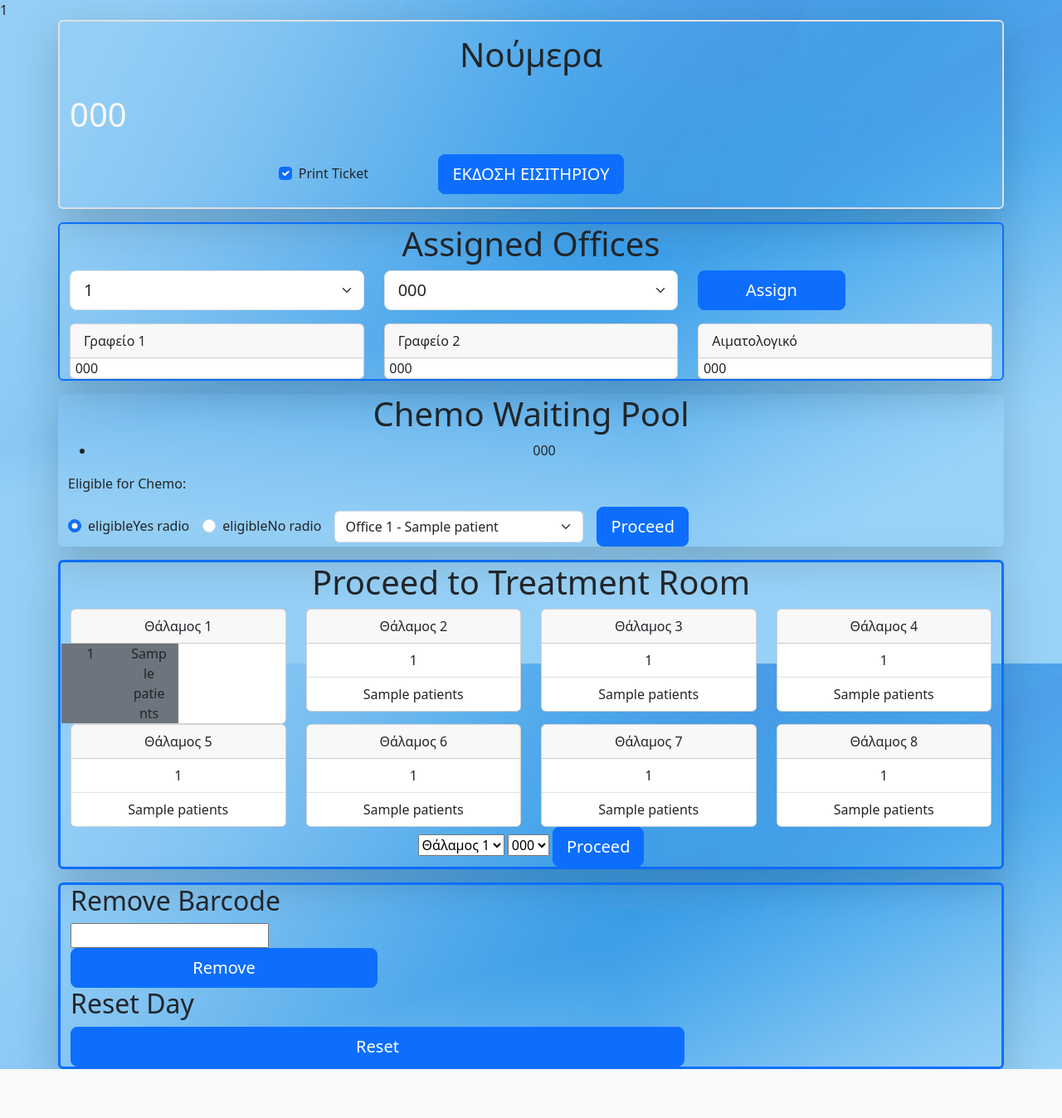
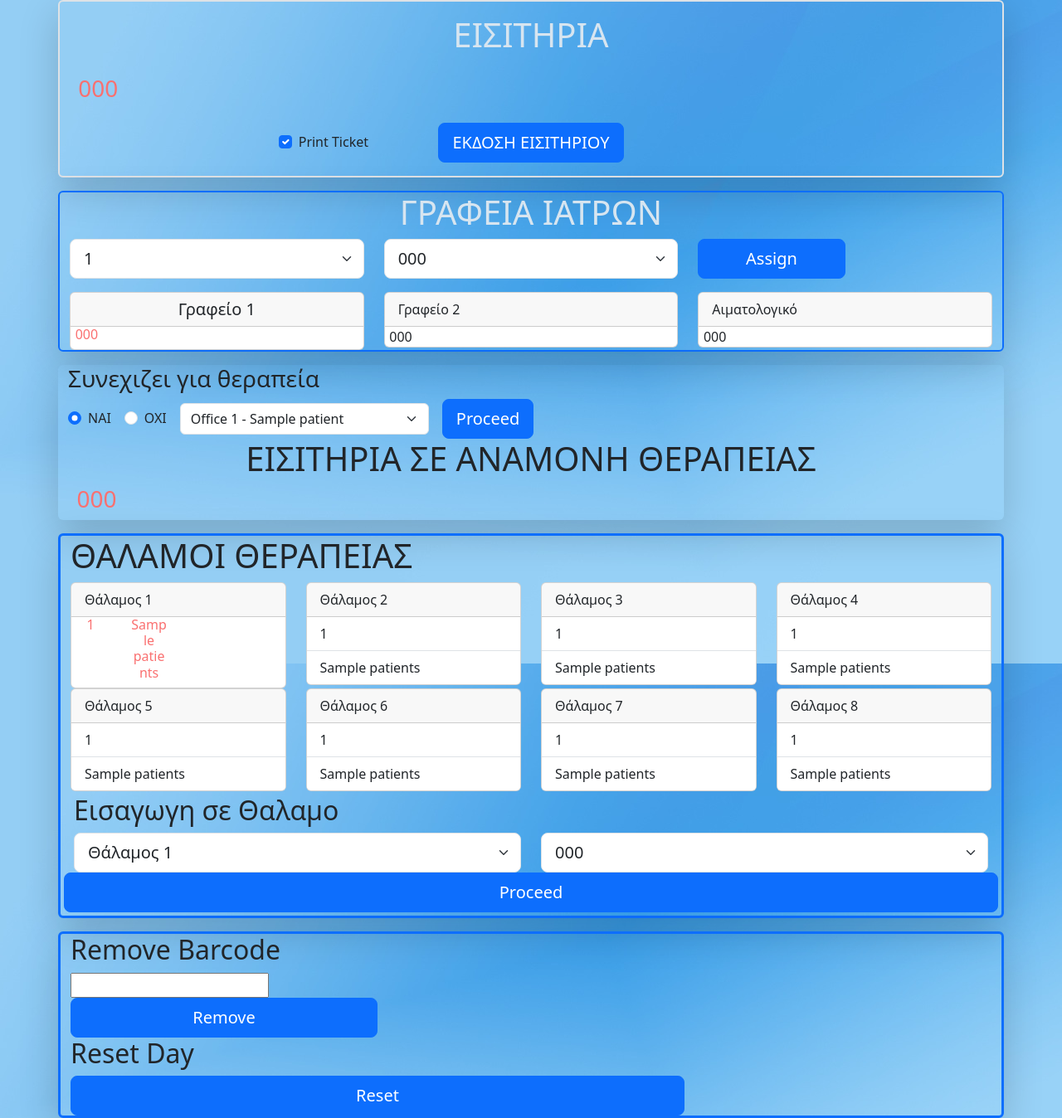
Before and after one commit to evtasos/kmh, a Flask app: template templates/staff.html in a window 1280 px wide. Shown: the whole page at 83% size. Before the commit the page ends 1289 px from the top, so only its background shows below. Run offline with Flask 3, Linux system fonts and the light colour scheme; the template is opened without the code that fills it: most values are stand-ins (such as "Sample title", 1, 10 or a date in 2020).

Commit message:
changing the htmls

```diff
--- a/templates/staff.html
+++ b/templates/staff.html
@@ -1,7 +1,7 @@
 <!DOCTYPE html>
 <html>
-1<head>
-    <title>Pools</title>
+<head>
+    <title>KMH</title>
 
     <link rel="stylesheet" href="https://cdn.jsdelivr.net/npm/bootstrap@5.3.0/dist/css/bootstrap.min.css">
 
@@ -9,21 +9,28 @@
         .message-container {
             display: none;
             position: fixed;
-            top: 10%;
+            top: 5%;
             right: 10%;
-            /* opacity: 0.4; */
+            opacity: 0.7;
             transform: translateY(-50%);
             /* background-color: lightgray; */
-            background: rgba(233, 111, 111, 0.24);
+            background: rgb(172, 83, 83);
             padding: 10px;
             border-radius: 5px;
             white-space: nowrap;
             overflow: hidden;
             text-overflow: ellipsis;
         }
+        .barcode-text {
+            color: #fa7070  ; /* Set the desired color */
+            }
+        .barcode-text2 {
+            color: #D7E5F0  ; /* Set the desired color */
+            }
+
         body {
-            /* background-image: url('https://cdn.fansshare.com/photo/backgroundimage/body-by-bg-for-website-1467130724.jpg'); */
-            background-image: url('../static/assets/body-by-bg-for-website-1467130724.jpg');
+            /* background-image: url('https://cdn.fansshare.com/photo/backgroundimage/body-blue.jpg'); */
+            background-image: url('../static/assets/body-blue.jpg');
 
 
         }
@@ -37,13 +44,13 @@
         <div class="container border border-lightgrey border-2 shadow-lg rounded">
             <!--  shadow p-3 mb-5 bg-body rounded -->
             <div class="row text-center p-3">
-                <div class="h1 text-dark">Νούμερα</div>
+                <div class="h1 barcode-text2">ΕΙΣΙΤΗΡΙΑ</div>
             </div>
 
 
                     <div class="row col-12">
                     {% for barcode in office_pool %}
-                    <div class="col-sm-1 h1 text-light text-center">{{ barcode }}</div>
+                    <div class="col-sm-1 h3 barcode-text text-center">{{ barcode }}</div>
                     {% endfor %}
                     </div>
 
@@ -70,8 +77,8 @@
         <h2>----------------------------</h2>
         </div> -->
         <div class="container border border-primary border-2 shadow-lg rounded mt-3">
-        <div class="row text-center">
-        <h1>Assigned Offices</h1>
+            <div class="row text-center barcode-text2">
+            <h1>ΓΡΑΦΕΙΑ ΙΑΤΡΩΝ</h1>
             </div>
 
 
@@ -97,16 +104,17 @@
                 </div>
             </div>
 
+
         <div class="row">
             <div class="col-md-4">
                 <div class="card">
-                    <div class="card-header">
+                    <div class="card-header h5 text-center">
                         Γραφείο 1
                     </div>
                     <div class="list-group list-group-flush">
                         <div class="row">
                             {% for barcode in assigned_offices['Γραφείο1'] %}
-                            <div class="col-2 text-center">{{ barcode }}</div>
+                            <div class="col-2 barcode-text h6 text-center">{{ barcode }}</div>
                             {% endfor %}
                         </div>
                     </div>
@@ -146,50 +154,19 @@
     </div>
     <!-- <h2>----------------------------</h2> -->
     <div class="container  shadow-lg rounded mt-3">
-        <div class="text-center">
-            <h1>Chemo Waiting Pool</h1>
-            <ul>
-                {% for barcode in chemo_waiting_pool %}
-                <li>{{ barcode }}</li>
-                {% endfor %}
-            </ul>
-        </div>
+        <h3>Συνεχιζει για θεραπεία</h3>
+        <div class="d-flex align-items-center">
 
-    <p>Eligible for Chemo:</p>
-
-    <!-- <div class="form-check">
-        <input class="form-check-input" type="radio" name="flexRadioDefault" id="eligibleYes" checked>
-        <label class="form-check-label" for="eligibleYes">
-            eligibleYes radio
-        </label>
-      </div>
-      <div class="form-check">
-        <input class="form-check-input" type="radio" name="flexRadioDefault" id="eligibleNo" >
-        <label class="form-check-label" for="eligibleNo">
-            eligibleNo  radio
-        </label>
-      </div>
-    <select class="form-select" id="chemoSelect" aria-label="Chemo Select" style="width: 300px;">
-        {% for office_number, barcodes in assigned_offices.items() %}
-            {% for barcode in barcodes %}
-                <option value="{{ barcode }}">Office {{ office_number }} - {{ barcode }}</option>
-            {% endfor %}
-        {% endfor %}
-    </select>
-    <button type="button" class="btn btn-primary btn-lg" onclick="proceedToChemo()">Proceed</button> -->
-
-
-    <div class="d-flex align-items-center">
             <div class="form-check me-3">
                 <input class="form-check-input" type="radio" name="flexRadioDefault" id="eligibleYes" checked>
                 <label class="form-check-label" for="eligibleYes">
-                eligibleYes radio
+                    ΝΑΙ
                 </label>
             </div>
             <div class="form-check me-3">
                 <input class="form-check-input" type="radio" name="flexRadioDefault" id="eligibleNo">
                 <label class="form-check-label" for="eligibleNo">
-                eligibleNo radio
+                    ΟΧΙ
                 </label>
             </div>
             <select class="form-select me-3" id="chemoSelect" aria-label="Chemo Select" style="width: 300px;">
@@ -200,15 +177,27 @@
                 {% endfor %}
             </select>
             <button type="button" class="btn btn-primary btn-lg" onclick="proceedToChemo()">Proceed</button>
+
         </div>
+        <div class="text-center">
+            <h1> ΕΙΣΙΤΗΡΙΑ ΣΕ ΑΝΑΜΟΝΗ ΘΕΡΑΠΕΙΑΣ</h1>
+
+        </div>
+        <div class="row col-12">
+            {% for barcode in chemo_waiting_pool %}
+            <div class="col-sm-1 h3 barcode-text text-center">{{ barcode }}</div>
+            {% endfor %}
+            </div>
+
+
 
     <div class="message-container">
         <h2 id="resultMessage"></h2>
     </div>
 </div>
     <!-- <h2>----------------------------</h2> -->
-    <div class="container border border-primary border-3 shadow-lg rounded mt-3 text-center">
-    <h1>Proceed to Treatment Room</h1>
+    <div class="container border border-primary border-3 shadow-lg rounded mt-3 ">
+    <h1>ΘΑΛΑΜΟΙ ΘΕΡΑΠΕΙΑΣ</h1>
     <div class="row">
         <div class="col-md">
             <div class="card">
@@ -218,7 +207,7 @@
                 <div class="list-group list-group-flush">
                     <div class="row">
                         {% for barcode in treatment_rooms[1] %}
-                         <div class="col-3 text-center bg-secondary">{{ barcode }}</div>
+                         <div class="col-3 text-center barcode-text h6">{{ barcode }}</div>
                         {% endfor %}
                     </div>
                 </div>
@@ -313,7 +302,7 @@
 
     </div>
 
-    <select id="roomSelect">
+    <!-- <select id="roomSelect">
         {% for room_number, barcode in treatment_rooms.items() %}
             <option value="{{ room_number }}">Θάλαμος {{ room_number }}</option>
         {% endfor %}
@@ -322,8 +311,32 @@
         {% for barcode in chemo_waiting_pool %}
             <option value="{{ barcode }}">{{ barcode }}</option>
         {% endfor %}
+    </select> -->
+    <div class="row p-1">
+        <h2>Εισαγωγη σε Θαλαμο</h2>
+    <div class="col-md">
+        <div class="form-group">
+            <!-- <label for="roomSelect">Select Room</label> -->
+            <select id="roomSelect" class="form-select form-select-lg">
+                {% for room_number, barcode in treatment_rooms.items() %}
+                    <option value="{{ room_number }}">Θάλαμος {{ room_number }}</option>
+                {% endfor %}
             </select>
+        </div>
+    </div>
+    <div class="col-md">
+        <div class="form-group">
+            <!-- <label for="chemoBarcodeSelect">Select Chemo Barcode</label> -->
+            <select id="chemoBarcodeSelect" class="form-select form-select-lg">
+                {% for barcode in chemo_waiting_pool %}
+                    <option value="{{ barcode }}">{{ barcode }}</option>
+                {% endfor %}
+            </select>
+        </div>
+    </div>
+
     <button type="button" class="btn btn-primary btn-lg" onclick="proceedToTreatment()">Proceed</button>
+</div>
 </div>
 <div class="container border border-primary border-3 shadow-lg rounded mt-3">
     <div class="row-md">
```
Also changed, not shown: templates/patients.html (+32 -14 lines), static/assets/body-blue.jpg (renamed from static/assets/body-by-bg-for-website-1467130724.jpg). Lines whose indentation alone changed are shown as unchanged.
